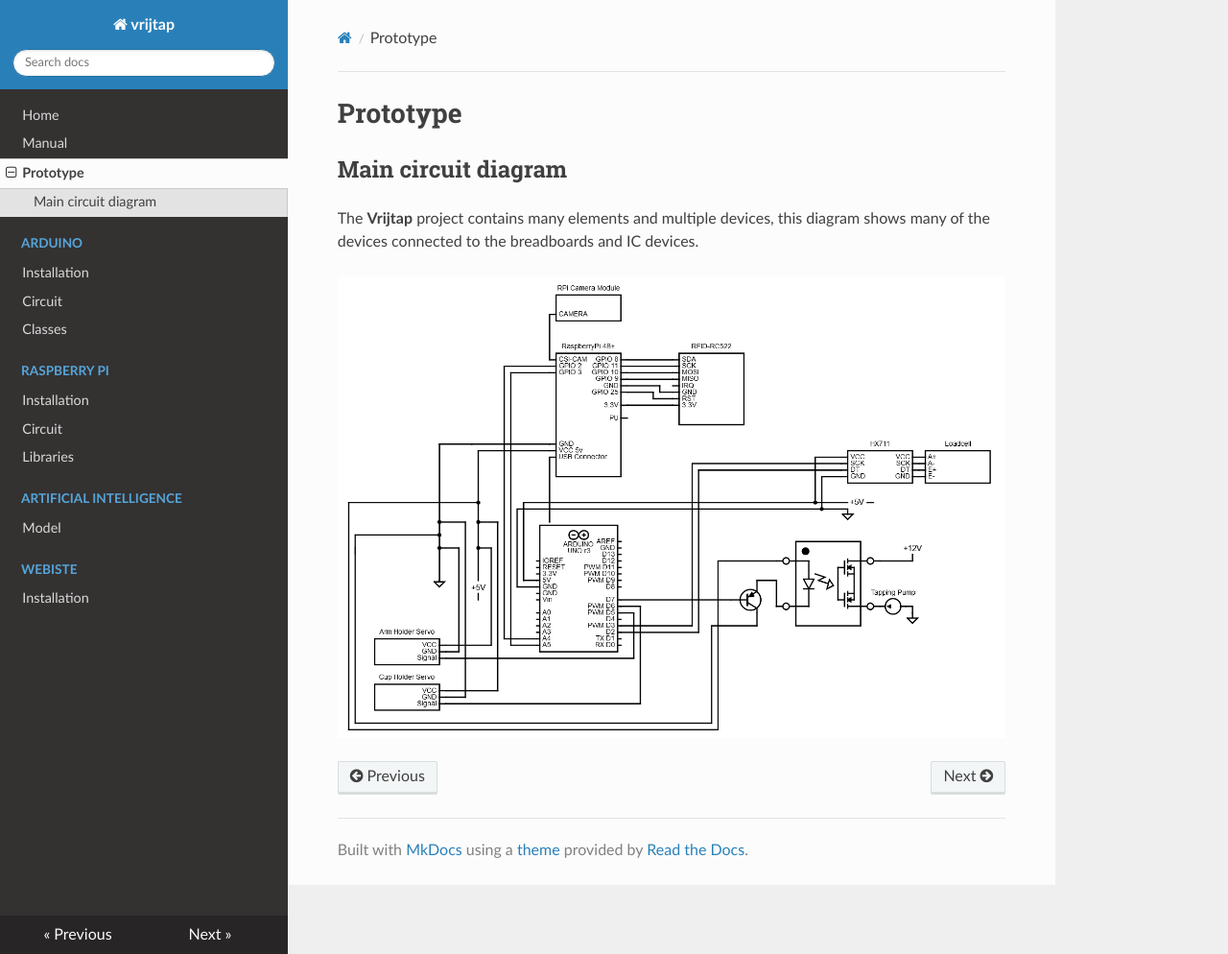
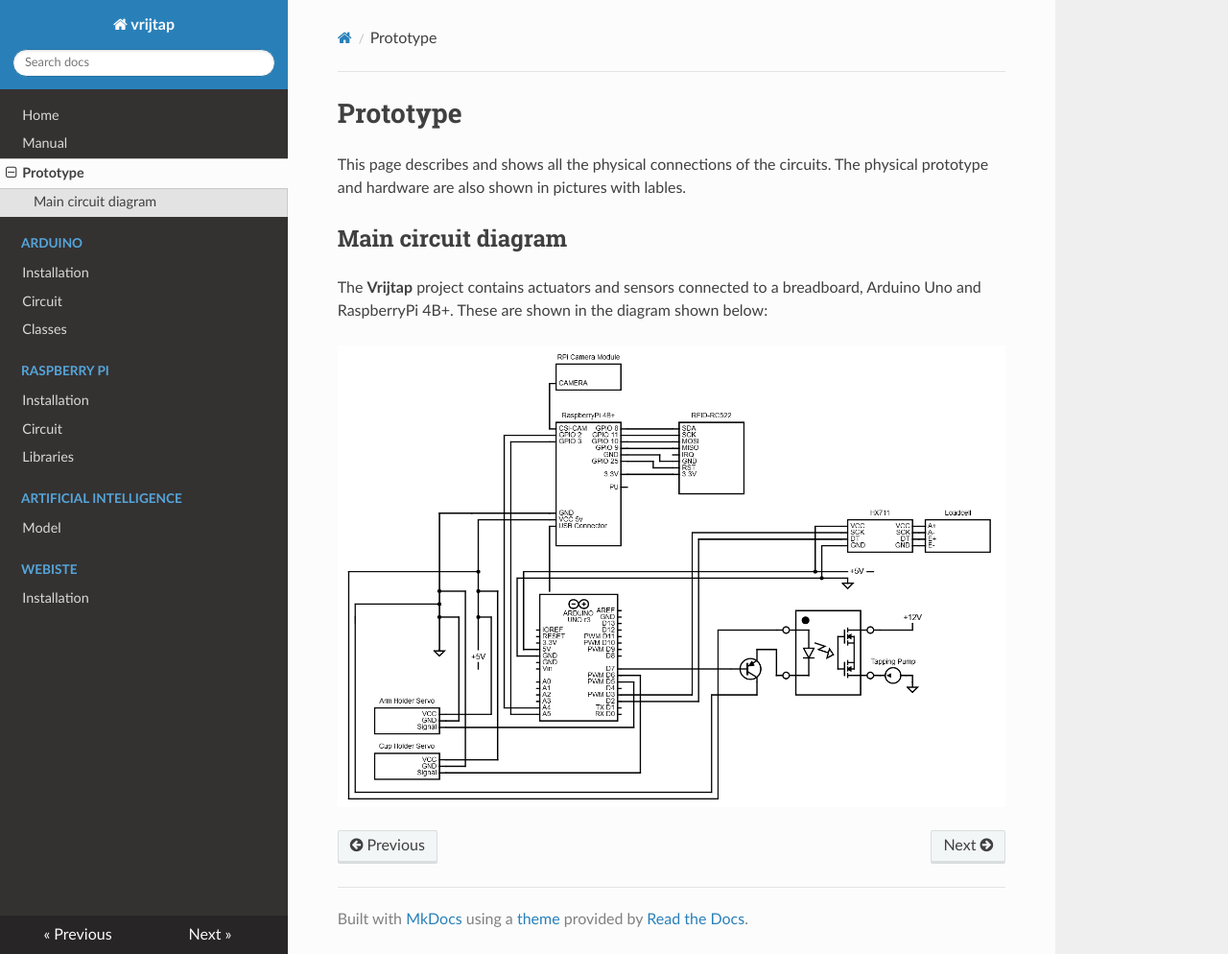
Before and after one commit to vrijtap/documentation, an MkDocs documentation site: the page built from docs/prototype.md, in a window 1280 px wide and 994 px high. Shown: the whole window at 96% size. Built offline with MkDocs 1.6.1, drawn with Linux system fonts in a browser that asks for light colours; nearby versions of some CDN libraries; a script that is not in the unit is left out.

Commit message:
Added documentation for circuit diagram.

```diff
--- a/docs/prototype.md
+++ b/docs/prototype.md
@@ -1,7 +1,10 @@
 # Prototype
+
+This page describes and shows all the physical connections of the circuits. The physical prototype and hardware are also shown in pictures with lables.
 
 ## Main circuit diagram
 
-The **Vrijtap** project contains many elements and multiple devices, this diagram shows many of the devices connected to the breadboards and IC devices.
+The **Vrijtap** project contains actuators and sensors connected to a breadboard, Arduino Uno and RaspberryPi 4B+.
+These are shown in the diagram shown below:
 
 ![Full Circuit Diagram](img/FullCircuit.png)
```
